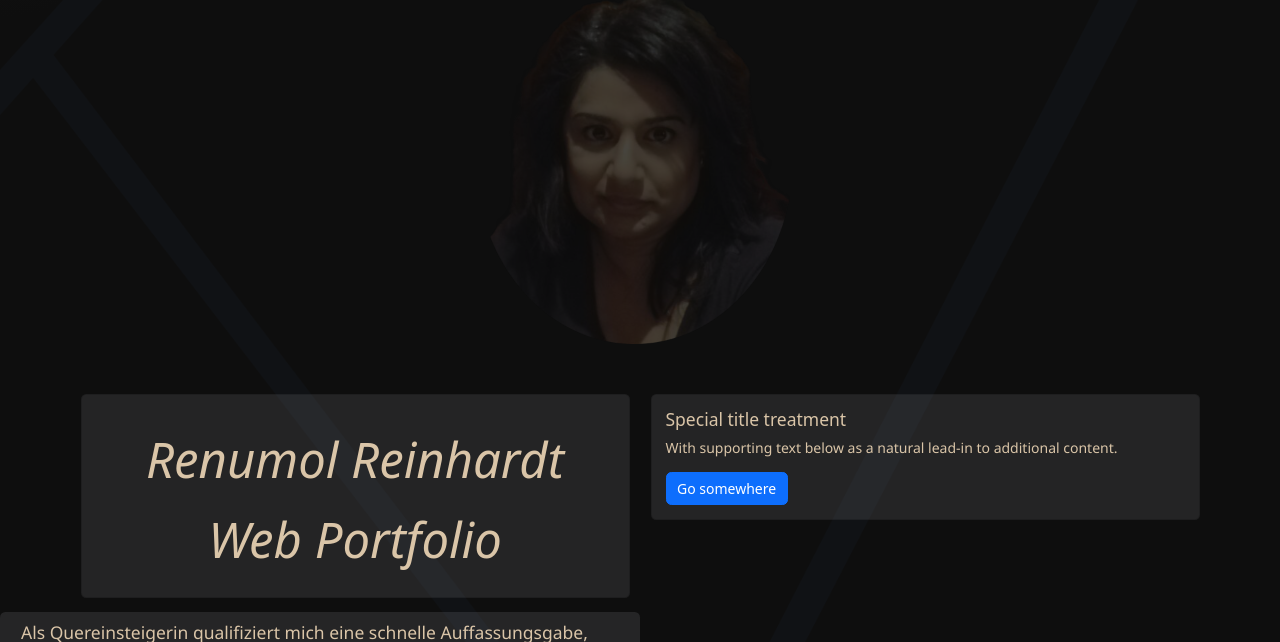
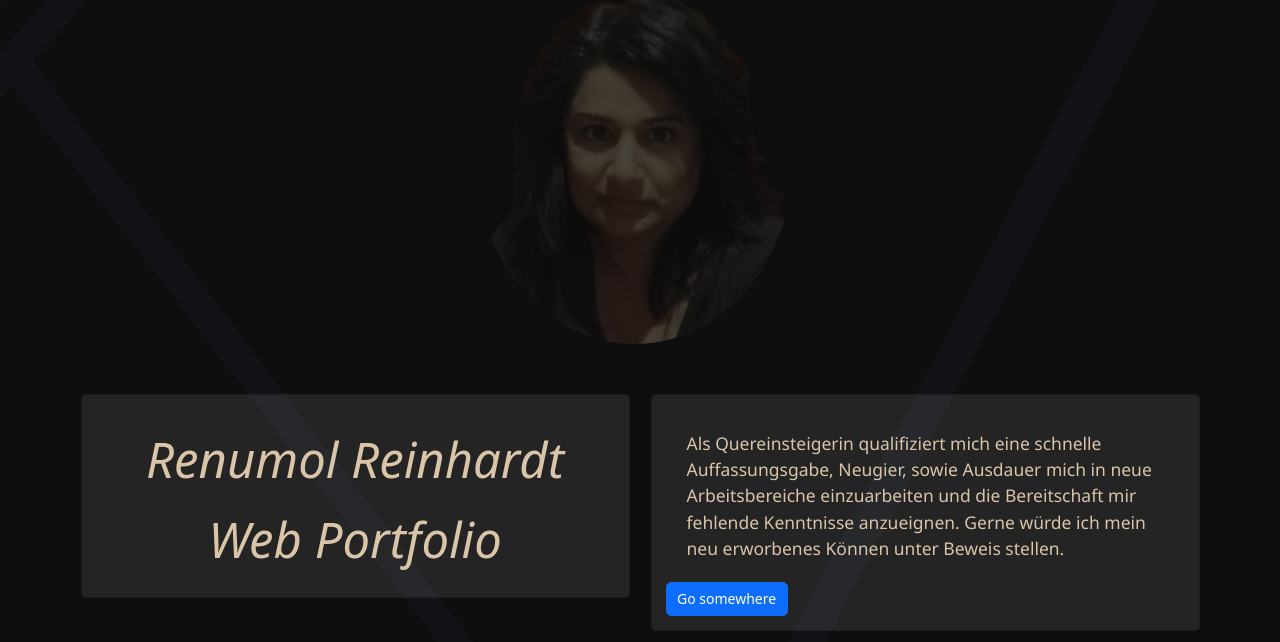
Before and after one commit to RenoR-711/Portfolio-Website, a website: page index.html in a window 1280 px wide. Shown: the part 133-775 px from the top of the page. Drawn offline with nearby package versions, Linux system fonts and the light colour scheme.

Commit message:
Update index.html

```diff
--- a/index.html
+++ b/index.html
@@ -151,8 +151,9 @@
             <div class="card rounded text-body-emphasis bg-body-secondary bg-opacity-10">
               <span style="color: var(--gold)">
               <div class="card-body">
-                <h5 class="card-title">Special title treatment</h5>
-                <p class="card-text">With supporting text below as a natural lead-in to additional content.</p>
+                <p class="lead p-2 m-3"> Als Quereinsteigerin qualifiziert mich eine schnelle Auffassungsgabe, Neugier,
+                sowie Ausdauer mich in neue Arbeitsbereiche einzuarbeiten und die Bereitschaft mir fehlende Kenntnisse anzueignen.
+                Gerne würde ich mein neu erworbenes Können unter Beweis stellen.</p>
                 <a href="#" class="btn btn-primary">Go somewhere</a>
               </div>
               </span>
```
